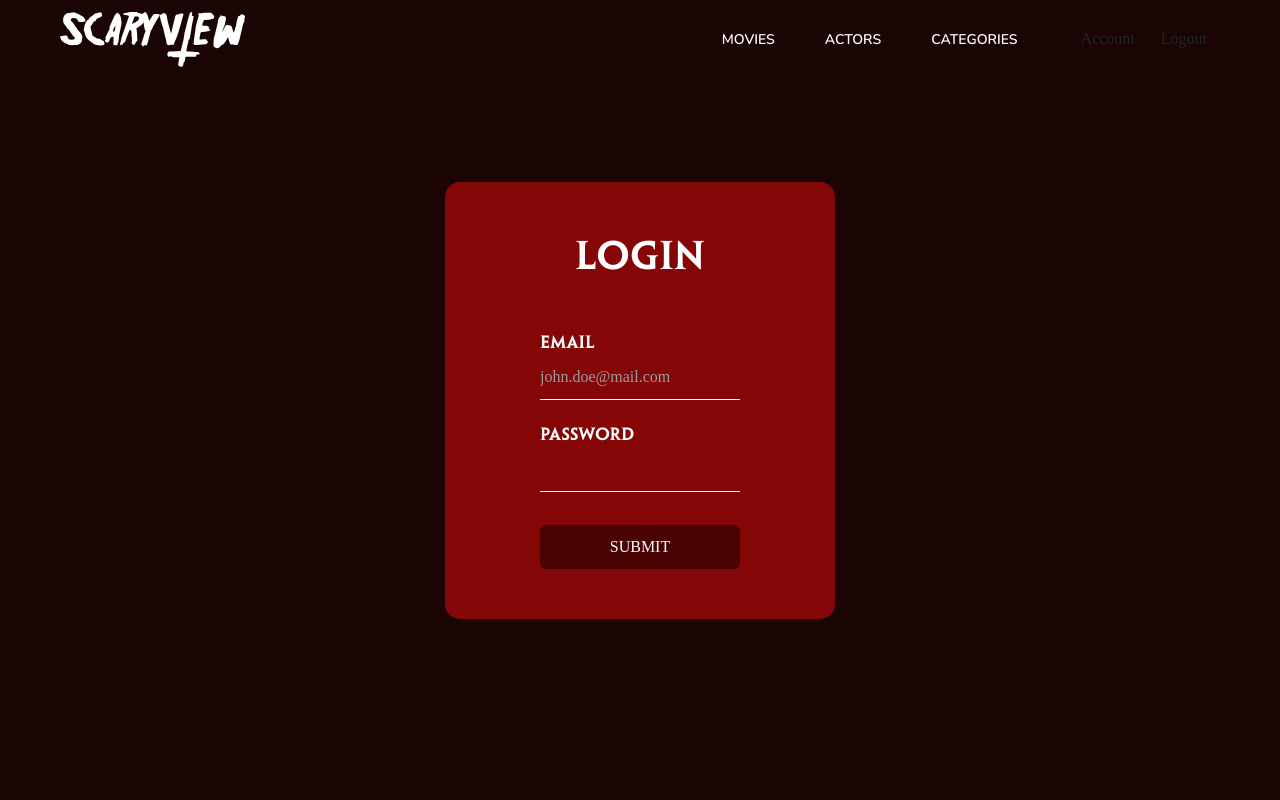
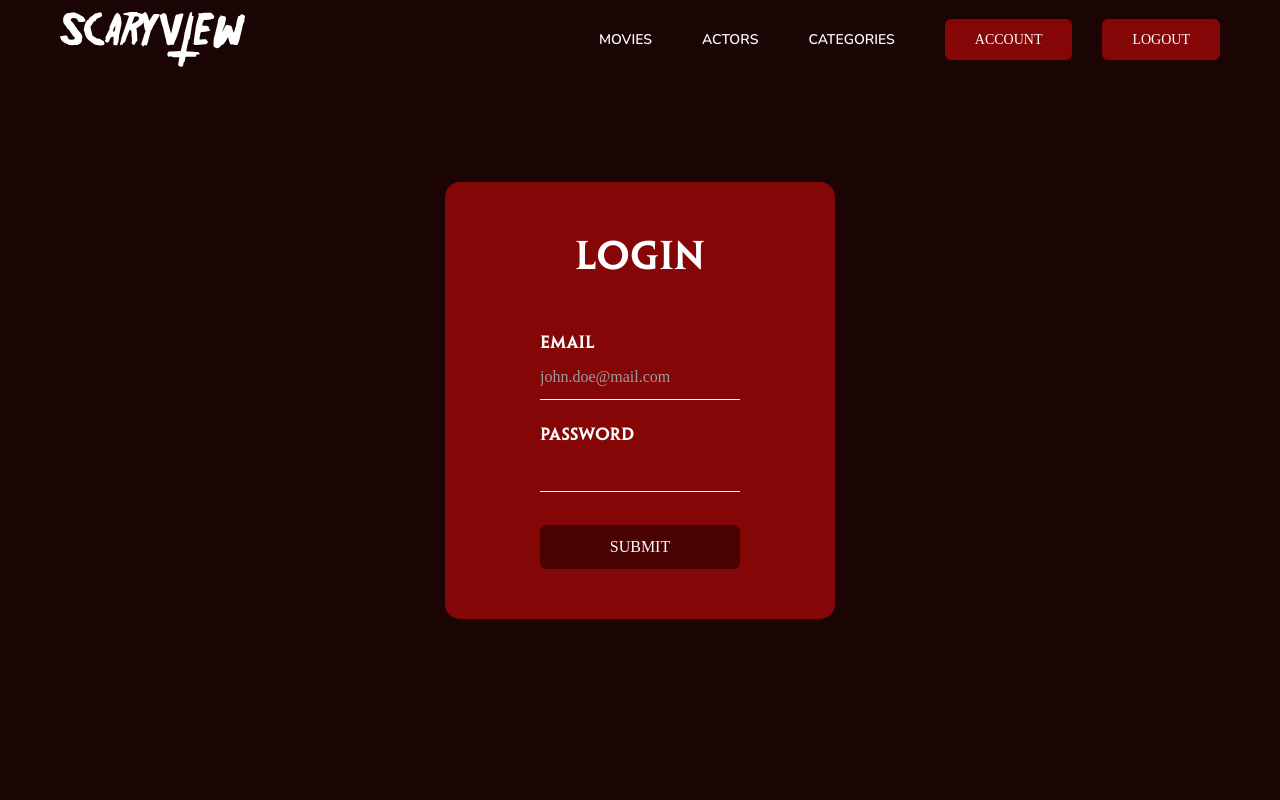
Before and after one commit to plassasseigne/wr505d, a Vue app: page /login in a window 1280 px wide. Shown: the top 800 px of the page. Built offline with nearby package versions, Linux system fonts and the light colour scheme; a web font is replaced by a local one.

Commit message:
feat(App): added account button and logout button

```diff
--- a/src/App.vue
+++ b/src/App.vue
@@ -1,9 +1,17 @@
 <script setup>
 import { RouterLink, RouterView } from 'vue-router'
 import router from "@/router"
+import Button from './components/Button.vue'
 
 if (!localStorage.getItem('token')) {
   router.push({ name: 'login' })
+}
+
+const logout = () => {
+  if (localStorage.getItem('token')) {
+    localStorage.removeItem('token')
+    router.push({ name: 'login' })
+  }
 }
 </script>
 
@@ -23,16 +31,8 @@ if (!localStorage.getItem('token')) {
             <RouterLink to="/categories">Categories</RouterLink>
           </div>
           <div class="menu__buttons">
-            <RouterLink to="#">
-              <div class="btn">
-                <span>Account</span>
-              </div>
-            </RouterLink>
-            <RouterLink to="#">
-              <div class="btn">
-                <span>Logout</span>
-              </div>
-            </RouterLink>
+            <Button title="Account" link="/account"></Button>
+            <Button @click="logout" title="Logout"></Button>
           </div>
         </div>
       </div>
@@ -136,6 +136,11 @@ if (!localStorage.getItem('token')) {
       font-size: 14px;
     }
   }
+
+  &__buttons {
+    display: flex;
+    gap: 30px;
+  }
 }
 
 
--- a/src/components/Button.vue
+++ b/src/components/Button.vue
@@ -21,6 +21,7 @@ defineProps(['img', 'title', 'link'])
   padding: 10px 30px;
   border-radius: 6px;
   transition-duration: 0.4s;
+  justify-content: center;
 
   &:hover {
     background-color: #490303;
```
